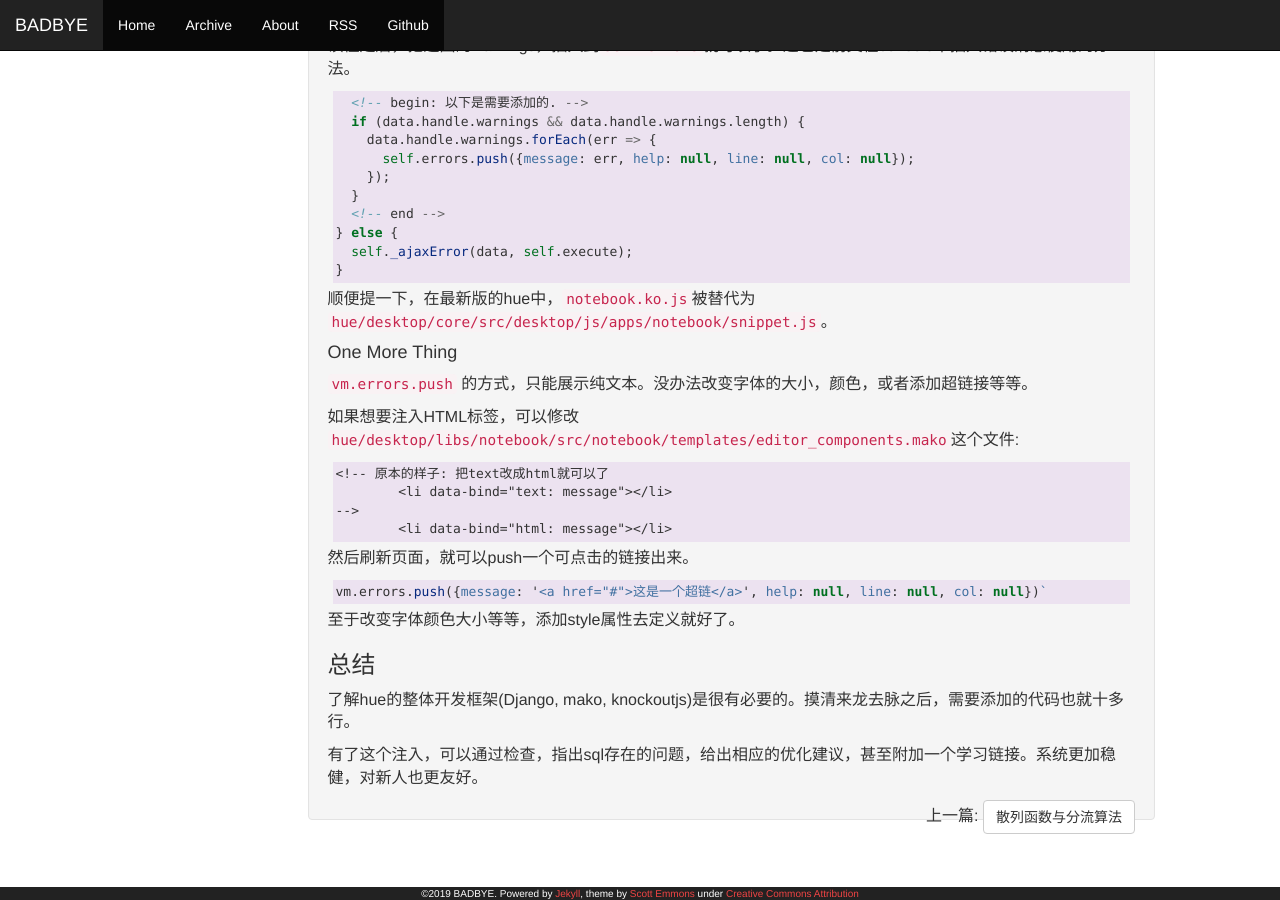
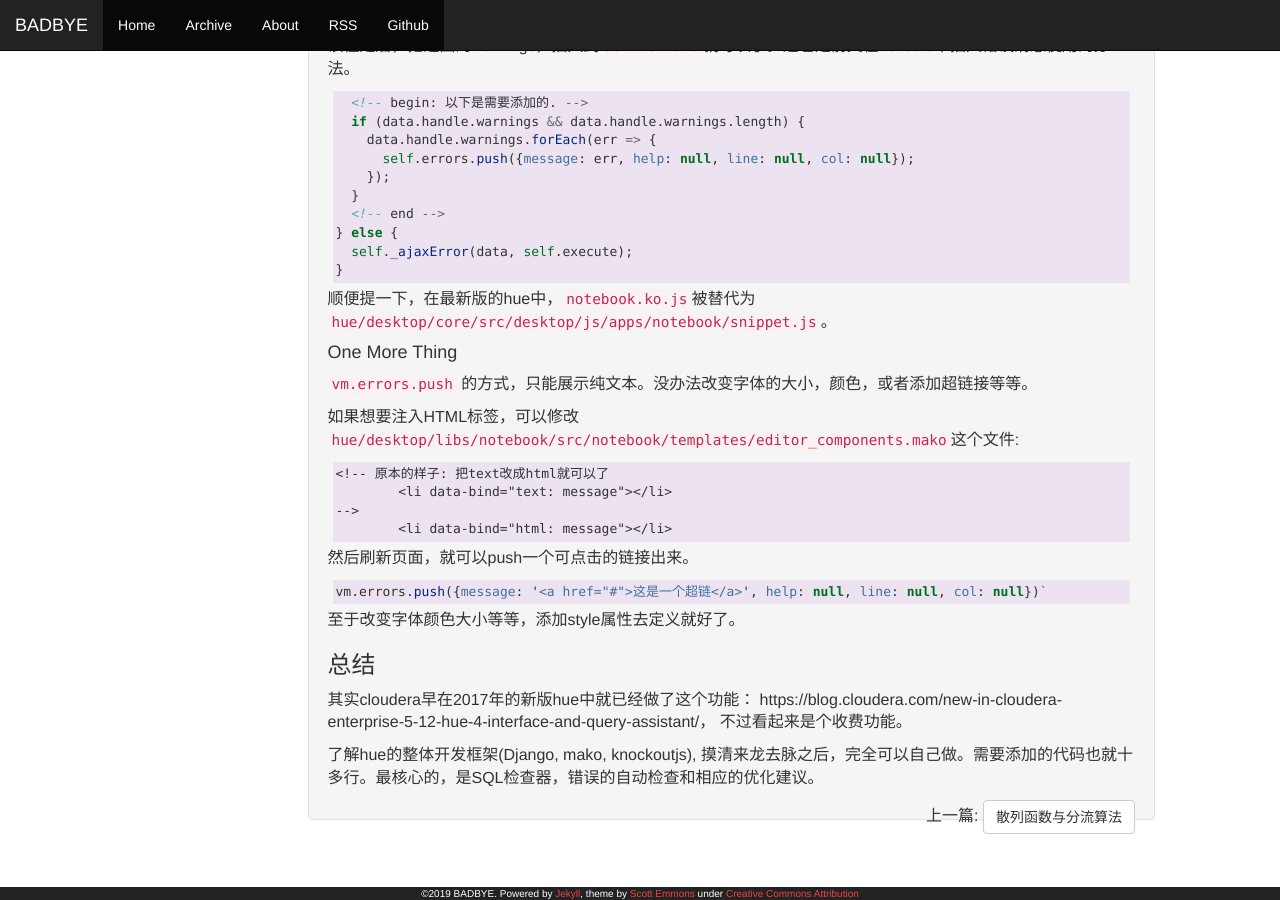
Before and after one commit to badbye/badbye.github.com, a Jekyll site: the page built from _posts/2019-08-15-hack-hue.md, in a window 1280 px wide and 900 px high, scrolled down 1991 px. Built offline with Jekyll 4.4.1, drawn with Linux system fonts in a browser that asks for light colours; Markdown is read by kramdown in place of the engine named in the settings; comment, search, counter and statistics services are not loaded; some of the changed text lies outside the part shown.

Commit message:
add sql parser

```diff
--- a/_posts/2019-08-15-hack-hue.md
+++ b/_posts/2019-08-15-hack-hue.md
@@ -11,7 +11,7 @@ comments: true
 
 一个优秀的系统，不能指望人不犯错，而需要把自身打造到坚不可摧。按照这个思路，在SQL执行层做些更严格的检测，如果不合格就不执行或者降低优先级就可以了。据说阿里的dataworks已经实现了，但似乎需要把所有的数据都迁移上去才能用。我们自己当然也可以实现的。
 
-首先，需要一个SQL检查器。这个值得单独一篇文章来写了，暂且跳过。(目前也还真的不懂)。回到正题，如何给hue注入一个sql检查器？
+首先，需要一个SQL检查器。这个值得单独一篇文章来写了，暂且跳过。知乎这个帖子的答案干货很多[有没有好用的开源sql语法分析器？](https://www.zhihu.com/question/51676071)。回到正题，如何给hue注入一个sql检查器？
 
 
 
@@ -130,6 +130,6 @@ vm.errors.push({message: '<a href="#">这是一个超链</a>', help: null, line:
 
 ### 总结
 
-了解hue的整体开发框架(Django, mako, knockoutjs)是很有必要的。摸清来龙去脉之后，需要添加的代码也就十多行。
+其实cloudera早在2017年的新版hue中就已经做了这个功能： https://blog.cloudera.com/new-in-cloudera-enterprise-5-12-hue-4-interface-and-query-assistant/， 不过看起来是个收费功能。
 
-有了这个注入，可以通过检查，指出sql存在的问题，给出相应的优化建议，甚至附加一个学习链接。系统更加稳健，对新人也更友好。
+了解hue的整体开发框架(Django, mako, knockoutjs), 摸清来龙去脉之后，完全可以自己做。需要添加的代码也就十多行。最核心的，是SQL检查器，错误的自动检查和相应的优化建议。
```
